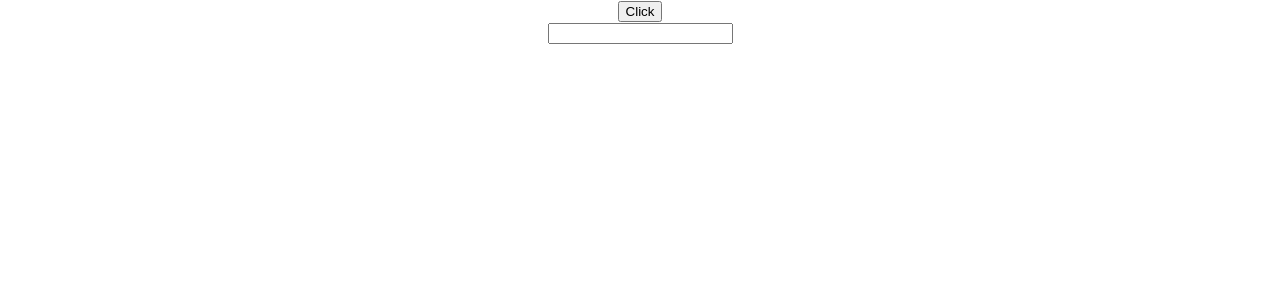
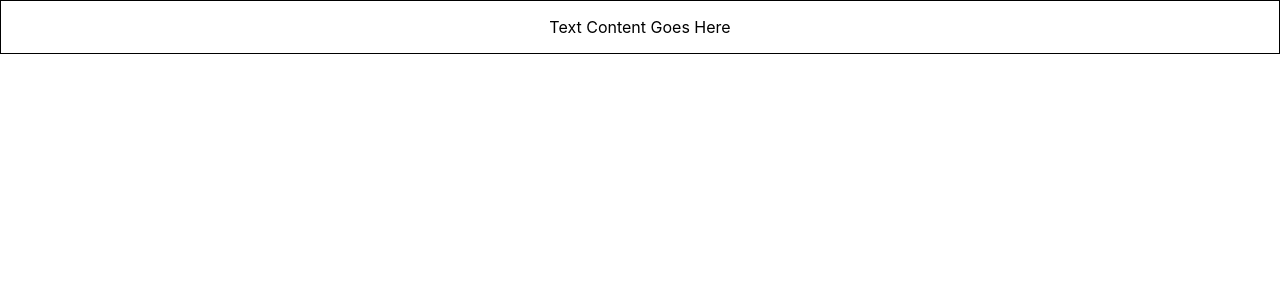
Before and after one commit to zayar-htun/react_typescript, a React (Create React App) app: page / in a window 1280 px wide. Shown: the top 300 px of the page. Built offline with nearby package versions, Linux system fonts and the light colour scheme.

Commit message:
Style Props

```diff
--- a/src/App.tsx
+++ b/src/App.tsx
@@ -1,5 +1,6 @@
 import "./App.css";
 import Button from "./components/Button";
+import Container from "./components/Container";
 import Greet from "./components/Greet";
 import Heading from "./components/Heading";
 import Input from "./components/Input";
@@ -28,12 +29,15 @@
             <Heading>PlaceHolder Text</Heading>
             <Oscar><Heading>Oscar winner - Dani Daniels</Heading></Oscar> */}
 
-            <Button
+            {/* <Button
                 handleClick={(event, id) => {
                     console.log("Button Click", event);
                 }}
             />
-            <Input value="" handleChange={event => console.log(event)} />
+            <Input value="" handleChange={event => console.log(event)} /> */}
+            <Container
+                styles={{ border: "1px solid black", padding: "1rem" }}
+            />
         </div>
     );
 }
--- /dev/null
+++ b/src/components/Container.tsx
@@ -0,0 +1,13 @@
+import React from "react";
+
+
+type ContainerProps = {
+    styles : React.CSSProperties
+}
+export default function Container(props: ContainerProps) {
+    return (
+        <div style={props.styles}>
+            Text Content Goes Here
+        </div>
+    );
+}
```
